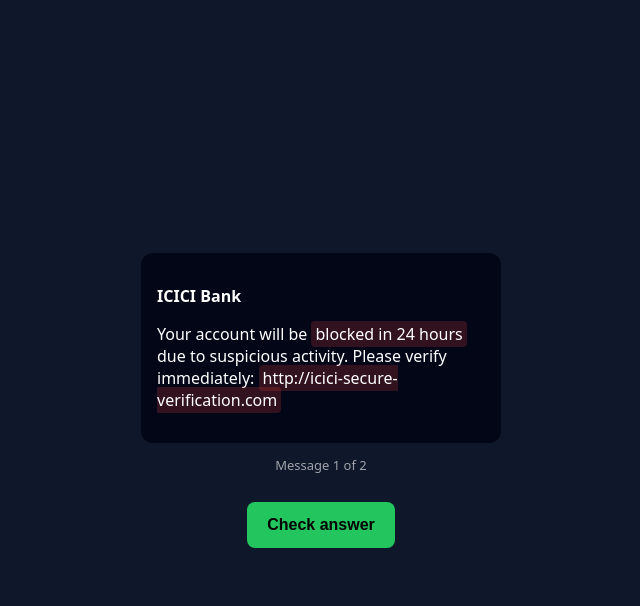
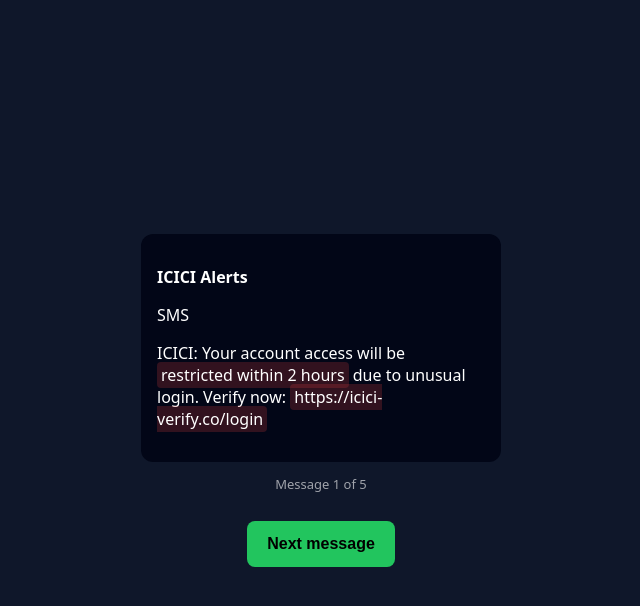
Before and after one commit to lemoonrick/spot-the-scam, a React (Vite) app: page / in a window 1280 px wide. Both pictures are taken after a click on the button "Get Started". Shown: the top 606 px of the page, without its empty margins (319-959 px from the left). Built offline with nearby package versions, Linux system fonts and the light colour scheme.

Commit message:
implemented correct user flow, signle result screen after all the scams / test are done

```diff
--- /dev/null
+++ b/src/AnalyticsScreen.jsx
@@ -0,0 +1,41 @@
+const AnalyticsScreen = ({ results, onRestart }) => {
+  const totalFlags = results.reduce(
+    (sum, r) => sum + r.correct.length + r.missed.length,
+    0,
+  );
+
+  const totalCorrect = results.reduce((sum, r) => sum + r.correct.length, 0);
+
+  const score =
+    totalFlags === 0 ? 0 : Math.round((totalCorrect / totalFlags) * 100);
+
+  return (
+    <div className="result">
+      <h2>Your Media Literacy Score</h2>
+
+      <p className="score">{score}%</p>
+
+      <p>
+        You correctly identified {totalCorrect} out of {totalFlags} red flags.
+      </p>
+
+      <h4>What this means</h4>
+
+      {score >= 80 && <p>🧠 You’re very hard to fool. Nice.</p>}
+      {score >= 50 && score < 80 && (
+        <p>👍 You’re decent, but some tricks still slip through.</p>
+      )}
+      {score < 50 && (
+        <p>⚠️ You’re vulnerable to common manipulation patterns.</p>
+      )}
+
+      <p className="hint">
+        This isn’t about intelligence. It’s about practice.
+      </p>
+
+      <button onClick={onRestart}>Try again</button>
+    </div>
+  );
+};
+
+export default AnalyticsScreen;
--- a/src/App.jsx
+++ b/src/App.jsx
@@ -1,6 +1,6 @@
 import { useState } from 'react';
 import './App.css';
-import { scams } from './scams';
+import ScamScreen from './ScamScreen';
 
 export default function App() {
   const [started, setStarted] = useState(false);
@@ -16,8 +16,7 @@
   );
 }
 
-function StartScreen({ onStart }) {
-  return (
+const StartScreen = ({ onStart }) => (
   <div className="start-screen">
     <h1>🕵️ Spot the Scam</h1>
     <p>
@@ -28,153 +27,3 @@
     <button onClick={onStart}>Get Started</button>
   </div>
 );
-}
-
-const ScamScreen = () => {
-  const [scamIndex, setScamIndex] = useState(0);
-  const [selectedFlags, setSelectedFlags] = useState([]);
-  const [showResult, setShowResult] = useState(false);
-  const [results, setResults] = useState([]);
-
-  if (scamIndex === 'done') {
-    return <AnalyticsScreen results={results} />;
-  }
-
-  const scam = scams[scamIndex];
-
-  const toggleFlag = (flagId) => {
-    if (showResult) return;
-
-    setSelectedFlags((prev) =>
-      prev.includes(flagId)
-        ? prev.filter((id) => id !== flagId)
-        : [...prev, flagId],
-    );
-  };
-
-  const isSelected = (flagId) => selectedFlags.includes(flagId);
-
-  const missedFlags = scam.correctFlags.filter(
-    (flag) => !selectedFlags.includes(flag),
-  );
-
-  const nextScam = () => {
-    const missedFlags = scam.correctFlags.filter(
-      (flag) => !selectedFlags.includes(flag),
-    );
-
-    setResults((prev) => [
-      ...prev,
-      {
-        scamId: scam.id,
-        correct: selectedFlags.filter((flag) =>
-          scam.correctFlags.includes(flag),
-        ),
-        missed: missedFlags,
-      },
-    ]);
-
-    setSelectedFlags([]);
-    setShowResult(false);
-
-    if (scamIndex + 1 < scams.length) {
-      setScamIndex(scamIndex + 1);
-    } else {
-      setScamIndex('done');
-    }
-  };
-
-  return (
-    <div className="scam-screen">
-      <div className="message-card">
-        <p>
-          <strong>{scam.sender}</strong>
-        </p>
-
-        <p>
-          {scam.message.map((block, index) =>
-            block.flag ? (
-              <span
-                key={index}
-                className={`flag ${isSelected(block.flag) ? 'selected' : ''}`}
-                onClick={() => toggleFlag(block.flag)}
-              >
-                {block.text}
-              </span>
-            ) : (
-              <span key={index}>{block.text}</span>
-            ),
-          )}
-        </p>
-      </div>
-
-      <p className="progress">
-        Message {scamIndex + 1} of {scams.length}
-      </p>
-
-      {!showResult ? (
-        <button onClick={() => setShowResult(true)}>Check answer</button>
-      ) : (
-        <div className="result">
-          <h3>Result</h3>
-
-          <p>
-            ✅ You spotted {selectedFlags.length} issue
-            {selectedFlags.length !== 1 && 's'}
-          </p>
-
-          {missedFlags.length > 0 && (
-            <p>❌ You missed: {missedFlags.join(', ')}</p>
-          )}
-
-          <div className="explanations">
-            {scam.correctFlags.map((flag) => (
-              <p key={flag}>
-                <strong>{flag}:</strong> {scam.explanations[flag]}
-              </p>
-            ))}
-          </div>
-
-          <button onClick={nextScam}>Next message</button>
-        </div>
-      )}
-    </div>
-  );
-};
-
-const AnalyticsScreen = ({ results }) => {
-  const totalFlags = results.reduce(
-    (sum, r) => sum + r.correct.length + r.missed.length,
-    0,
-  );
-
-  const totalCorrect = results.reduce((sum, r) => sum + r.correct.length, 0);
-
-  const score = Math.round((totalCorrect / totalFlags) * 100);
-
-  return (
-    <div className="result">
-      <h2>Your Media Literacy Score</h2>
-
-      <p className="score">{score}%</p>
-
-      <p>
-        You correctly identified {totalCorrect} out of {totalFlags} red flags.
-      </p>
-
-      <h4>What this means</h4>
-
-      {score >= 80 && <p>🧠 You’re very hard to fool. Nice.</p>}
-      {score >= 50 && score < 80 && (
-        <p>👍 You’re decent, but some tricks still slip through.</p>
-      )}
-      {score < 50 && (
-        <p>⚠️ You’re vulnerable to common manipulation patterns.</p>
-      )}
-
-      <p className="hint">
-        This isn’t about intelligence. It’s about practice.
-      </p>
-    </div>
-  );
-};
--- /dev/null
+++ b/src/ScamScreen.jsx
@@ -0,0 +1,93 @@
+import { useState } from 'react';
+import { scams } from './scams';
+import AnalyticsScreen from './AnalyticsScreen';
+
+const ScamScreen = () => {
+  const [scamIndex, setScamIndex] = useState(0);
+  const [selectedFlags, setSelectedFlags] = useState([]);
+  const [results, setResults] = useState([]);
+
+  // When all scams are done, show analytics
+  if (scamIndex >= scams.length) {
+    return (
+      <AnalyticsScreen
+        results={results}
+        onRestart={() => {
+          setResults([]);
+          setSelectedFlags([]);
+          setScamIndex(0);
+        }}
+      />
+    );
+  }
+
+  const scam = scams[scamIndex];
+
+  // Toggle a red-flag selection
+  const toggleFlag = (flagId) => {
+    setSelectedFlags((prev) =>
+      prev.includes(flagId)
+        ? prev.filter((id) => id !== flagId)
+        : [...prev, flagId],
+    );
+  };
+
+  const isSelected = (flagId) => selectedFlags.includes(flagId);
+
+  // Move to next scam and store performance
+  const nextScam = () => {
+    const missed = scam.correctFlags.filter(
+      (flag) => !selectedFlags.includes(flag),
+    );
+
+    setResults((prev) => [
+      ...prev,
+      {
+        scamId: scam.id,
+        correct: selectedFlags.filter((flag) =>
+          scam.correctFlags.includes(flag),
+        ),
+        missed,
+      },
+    ]);
+
+    setSelectedFlags([]);
+    setScamIndex((prev) => prev + 1);
+  };
+
+  return (
+    <div className="scam-screen">
+      <div className="message-card">
+        <p>
+          <strong>{scam.sender}</strong>
+        </p>
+
+        <p className="scam-type">{scam.type.toUpperCase()}</p>
+
+        <p>
+          {scam.message.map((block, index) =>
+            block.flag ? (
+              <span
+                key={index}
+                className={`flag ${isSelected(block.flag) ? 'selected' : ''}`}
+                onClick={() => toggleFlag(block.flag)}
+              >
+                {block.text}
+              </span>
+            ) : (
+              <span key={index}>{block.text}</span>
+            ),
+          )}
+        </p>
+      </div>
+
+      <p className="progress">
+        Message {scamIndex + 1} of {scams.length}
+      </p>
+
+      <button onClick={nextScam}>Next message</button>
+    </div>
+  );
+};
+
+export default ScamScreen;
--- a/src/scams.js
+++ b/src/scams.js
@@ -1,60 +1,121 @@
 export const scams = [
+  // 1. iPhone SMS / iMessage-style bank alert
   {
     id: 1,
-    type: 'whatsapp',
-    sender: 'ICICI Bank',
+    type: 'sms',
+    sender: 'ICICI Alerts',
     correctFlags: ['urgency', 'fake-link'],
     message: [
+      { text: 'ICICI: Your account access will be ', flag: null },
+      { text: 'restricted within 2 hours', flag: 'urgency' },
+      { text: ' due to unusual login.\n\nVerify now: ', flag: null },
+      { text: 'https://icici-verify.co/login', flag: 'fake-link' },
+    ],
+    explanations: {
+      urgency:
+        'Banks use official app notifications, not time-pressure SMS threats.',
+      'fake-link':
+        'Scammers use lookalike domains that are not owned by the real bank.',
+    },
+  },
+
+  // 2. Gmail-style email (job / invoice scam)
+  {
+    id: 2,
+    type: 'email',
+    sender: 'Billing Team <billing@amaz0n-support.com>',
+    correctFlags: ['spoofed-sender', 'attachment-risk'],
+    message: [
       {
-        text: 'Your account will be ',
+        text: 'Hello,\n\nYour recent order could not be processed.\n\n',
         flag: null,
       },
       {
-        text: 'blocked in 24 hours',
-        flag: 'urgency',
+        text: 'Please review the attached invoice to avoid cancellation.\n\n',
+        flag: 'attachment-risk',
       },
-      {
-        text: ' due to suspicious activity.\n\nPlease verify immediately:\n',
-        flag: null,
-      },
-      {
-        text: 'http://icici-secure-verification.com',
-        flag: 'fake-link',
-      },
+      { text: 'Regards,\nAmazon Billing Team', flag: null },
     ],
     explanations: {
-      urgency: 'Scammers create urgency so you panic and act without thinking.',
-      'fake-link': 'The website URL is not an official ICICI domain.',
+      'spoofed-sender':
+        'The sender address uses a lookalike domain to impersonate a real company.',
+      'attachment-risk':
+        'Unexpected attachments are a common way to deliver malware.',
     },
   },
 
+  // 3. WhatsApp KYC / SIM block scam
   {
-    id: 2,
+    id: 3,
+    type: 'whatsapp',
+    sender: 'Jio Support',
+    correctFlags: ['authority', 'fake-link'],
+    message: [
+      {
+        text: 'Dear customer, your SIM will be deactivated today due to ',
+        flag: null,
+      },
+      { text: 'KYC not completed', flag: 'authority' },
+      { text: '.\n\nComplete verification immediately:\n', flag: null },
+      { text: 'http://jio-kyc-update.in', flag: 'fake-link' },
+    ],
+    explanations: {
+      authority:
+        'Scammers pretend to be telecom providers to scare users into compliance.',
+      'fake-link':
+        'Official companies do not use random .in or hyphenated domains.',
+    },
+  },
+
+  // 4. Instagram DM brand collaboration scam
+  {
+    id: 4,
     type: 'instagram',
-    sender: 'brand_collab',
+    sender: 'brand.collabs_official',
     correctFlags: ['impersonation', 'too-good'],
     message: [
       {
-        text: 'Hey! We loved your profile and want to offer you a ',
+        text: 'Hey! We loved your profile and would like to offer you a ',
         flag: null,
       },
+      { text: 'paid collaboration opportunity', flag: 'too-good' },
       {
-        text: 'paid brand collaboration',
-        flag: 'too-good',
-      },
-      {
-        text: '. Please DM us your email to proceed.\n\n',
-        flag: null,
-      },
-      {
-        text: 'This is an official brand account.',
+        text: '.\n\nKindly share your email to proceed. This is an official brand partnership.',
         flag: 'impersonation',
       },
     ],
     explanations: {
       impersonation:
-        'Scammers often pretend to be brands without verification.',
-      'too-good': 'Unsolicited offers that sound too good are often scams.',
+        'Scammers often claim to be official without verification badges.',
+      'too-good':
+        'Unsolicited paid offers are a common hook used to gain trust.',
+    },
+  },
+
+  // 5. Tech support pop-up / system alert scam
+  {
+    id: 5,
+    type: 'popup',
+    sender: 'System Alert',
+    correctFlags: ['fear', 'fake-support'],
+    message: [
+      {
+        text: '⚠️ WARNING: Your device has been infected with malware.\n\n',
+        flag: null,
+      },
+      {
+        text: 'Immediate action is required to prevent data loss.\n\n',
+        flag: 'fear',
+      },
+      {
+        text: 'Call Microsoft Support now: +91-98XXXXXXX',
+        flag: 'fake-support',
+      },
+    ],
+    explanations: {
+      fear: 'Scammers use fear to stop you from thinking critically.',
+      'fake-support':
+        'Legitimate companies never show phone numbers in random pop-ups.',
     },
   },
 ];
```
Lines whose indentation alone changed are shown as unchanged.
